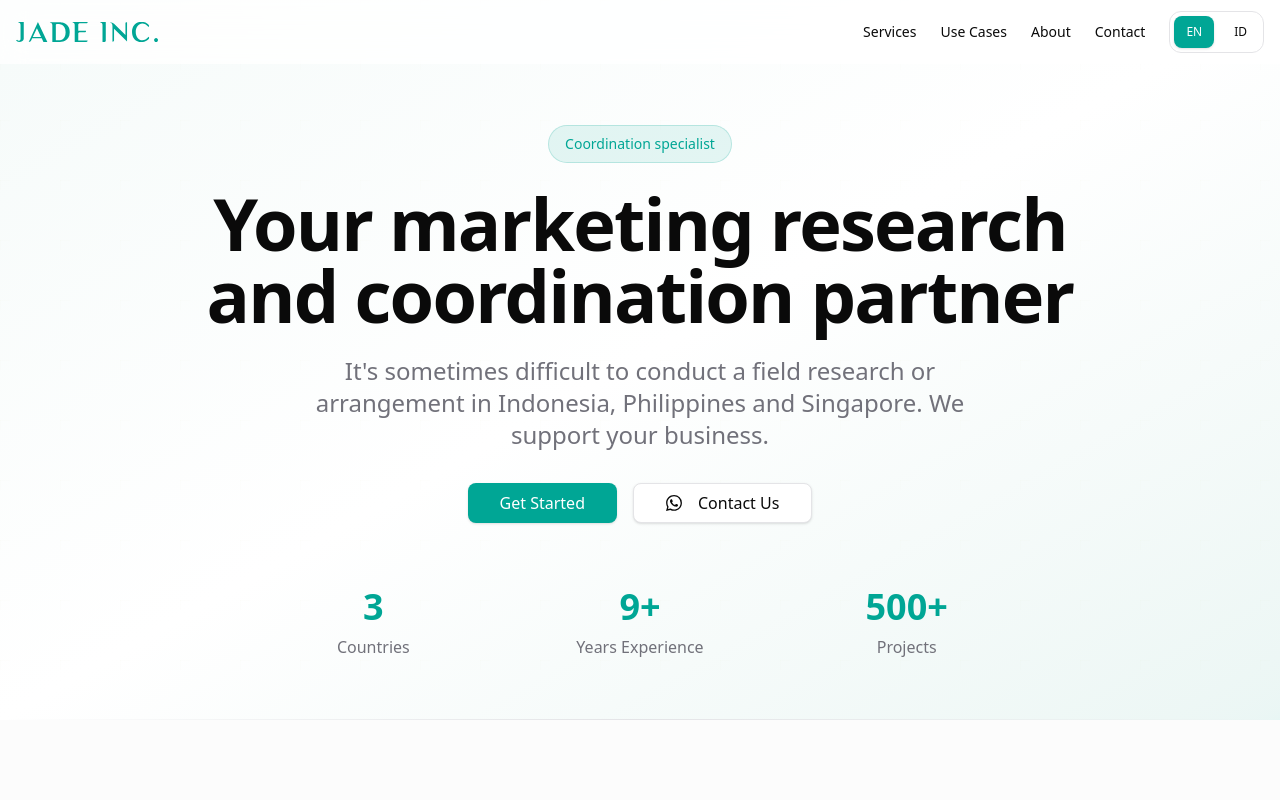
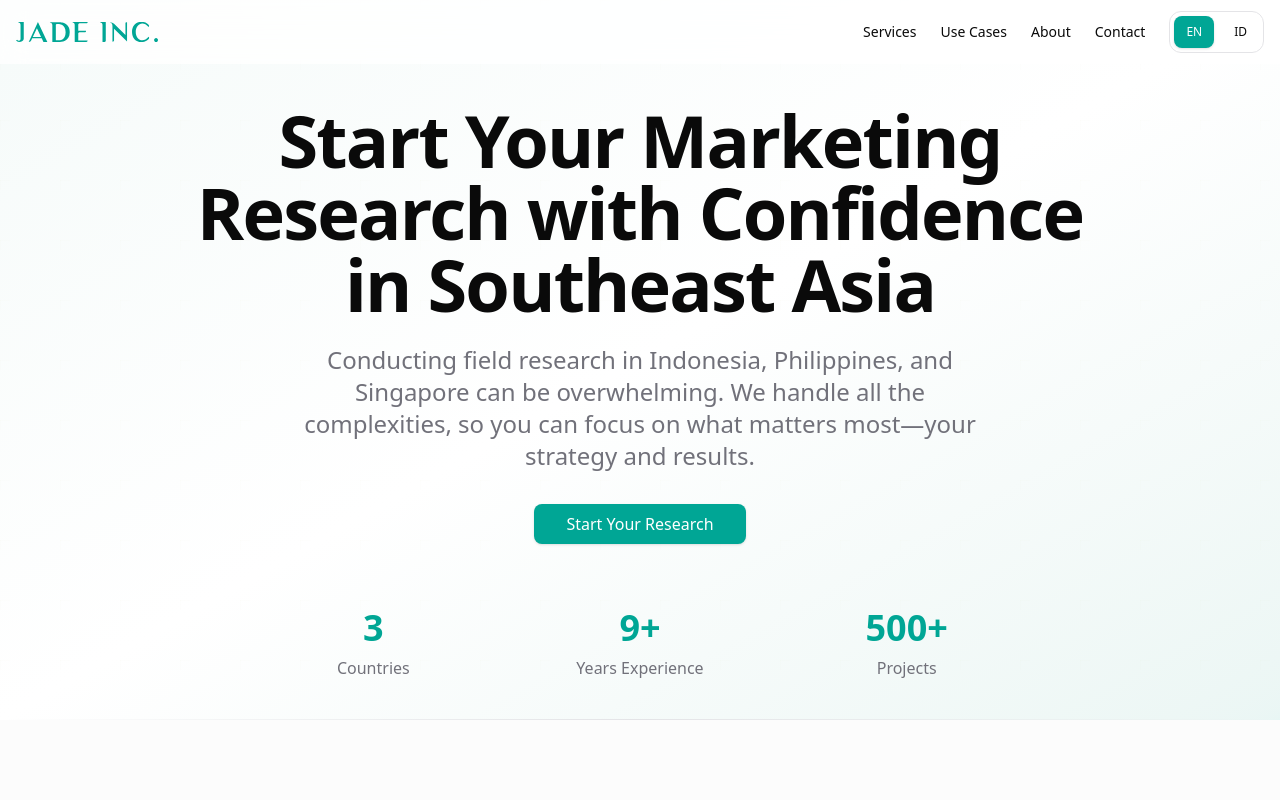
Before and after one commit to Gilabs-Studio/jade.inc, a Next.js app in the folder apps/web/: page /en in a window 1280 px wide. Shown: the top 800 px of the page. Built offline with nearby package versions, Linux system fonts and the light colour scheme.

Commit message:
refactor(hero-section): Remove subtitle and contact button; update hero text for clarity and focus on marketing research in Southeast Asia

```diff
--- a/apps/web/src/features/landing/components/ui/hero-section.tsx
+++ b/apps/web/src/features/landing/components/ui/hero-section.tsx
@@ -14,11 +14,6 @@ const HeroSection = () => {
 
       <div className="container relative z-10">
         <div className="max-w-4xl mx-auto text-center">
-          <div className="inline-block mb-6 px-4 py-2 bg-primary/10 border border-primary/20 rounded-full">
-            <p className="text-sm font-medium text-primary">
-              {t("subtitle")}
-            </p>
-          </div>
 
           <h1 className="text-5xl md:text-6xl lg:text-7xl font-bold tracking-tight mb-6">
             {t("title")}
@@ -28,26 +23,9 @@ const HeroSection = () => {
             {t("description")}
           </p>
 
-          <div className="flex flex-col sm:flex-row gap-4 justify-center items-center">
+          <div className="flex justify-center items-center">
             <Button size="lg" className="text-base px-8" asChild>
               <Link href="#contact">{t("cta")}</Link>
-            </Button>
-            <Button size="lg" variant="outline" className="text-base px-8" asChild>
-              <a
-                href={`https://wa.me/6281212535365`}
-                target="_blank"
-                rel="noopener noreferrer"
-              >
-                <svg
-                  className="w-5 h-5 mr-2"
-                  fill="currentColor"
-                  viewBox="0 0 24 24"
-                  xmlns="http://www.w3.org/2000/svg"
-                >
-                  <path d="M17.472 14.382c-.297-.149-1.758-.867-2.03-.967-.273-.099-.471-.148-.67.15-.197.297-.767.966-.94 1.164-.173.199-.347.223-.644.075-.297-.15-1.255-.463-2.39-1.475-.883-.788-1.48-1.761-1.653-2.059-.173-.297-.018-.458.13-.606.134-.133.298-.347.446-.52.149-.174.198-.298.298-.497.099-.198.05-.371-.025-.52-.075-.149-.669-1.612-.916-2.207-.242-.579-.487-.5-.669-.51-.173-.008-.371-.01-.57-.01-.198 0-.52.074-.792.372-.272.297-1.04 1.016-1.04 2.479 0 1.462 1.065 2.875 1.213 3.074.149.198 2.096 3.2 5.077 4.487.709.306 1.262.489 1.694.625.712.227 1.36.195 1.871.118.571-.085 1.758-.719 2.006-1.413.248-.694.248-1.289.173-1.413-.074-.124-.272-.198-.57-.347m-5.421 7.403h-.004a9.87 9.87 0 01-5.031-1.378l-.361-.214-3.741.982.998-3.648-.235-.374a9.86 9.86 0 01-1.51-5.26c.001-5.45 4.436-9.884 9.888-9.884 2.64 0 5.122 1.03 6.988 2.898a9.825 9.825 0 012.893 6.994c-.003 5.45-4.437 9.884-9.885 9.884m8.413-18.297A11.815 11.815 0 0012.05 0C5.495 0 .16 5.335.157 11.892c0 2.096.547 4.142 1.588 5.945L.057 24l6.305-1.654a11.882 11.882 0 005.683 1.448h.005c6.554 0 11.89-5.335 11.893-11.893a11.821 11.821 0 00-3.48-8.413Z" />
-                </svg>
-                {t("contactCta")}
-              </a>
             </Button>
           </div>
 
--- a/apps/web/src/features/landing/messages/en.json
+++ b/apps/web/src/features/landing/messages/en.json
@@ -1,10 +1,9 @@
 {
   "hero": {
-    "title": "Your marketing research and coordination partner",
-    "subtitle": "Coordination specialist",
-    "description": "It's sometimes difficult to conduct a field research or arrangement in Indonesia, Philippines and Singapore. We support your business.",
-    "cta": "Get Started",
-    "contactCta": "Contact Us"
+    "title": "Start Your Marketing Research with Confidence in Southeast Asia",
+    "subtitle": "Expert Research Coordination",
+    "description": "Conducting field research in Indonesia, Philippines, and Singapore can be overwhelming. We handle all the complexities, so you can focus on what matters most—your strategy and results.",
+    "cta": "Start Your Research"
   },
   "services": {
     "title": "Our Services",
--- a/apps/web/src/features/landing/messages/id.json
+++ b/apps/web/src/features/landing/messages/id.json
@@ -1,10 +1,9 @@
 {
   "hero": {
-    "title": "Mitra riset pemasaran dan koordinasi Anda",
-    "subtitle": "Spesialis koordinasi",
-    "description": "Terkadang sulit untuk melakukan riset lapangan atau pengaturan di Indonesia, Filipina, dan Singapura. Kami mendukung bisnis Anda.",
-    "cta": "Mulai Sekarang",
-    "contactCta": "Hubungi Kami"
+    "title": "Mulai Riset Pemasaran Anda dengan Percaya Diri di Asia Tenggara",
+    "subtitle": "Koordinasi Riset Profesional",
+    "description": "Melakukan riset lapangan di Indonesia, Filipina, dan Singapura memang menantang. Kami mengurus semua kerumitannya, sehingga Anda bisa fokus pada yang paling penting—strategi dan hasil yang berarti.",
+    "cta": "Mulai Riset Anda"
   },
   "services": {
     "title": "Layanan Kami",
```
